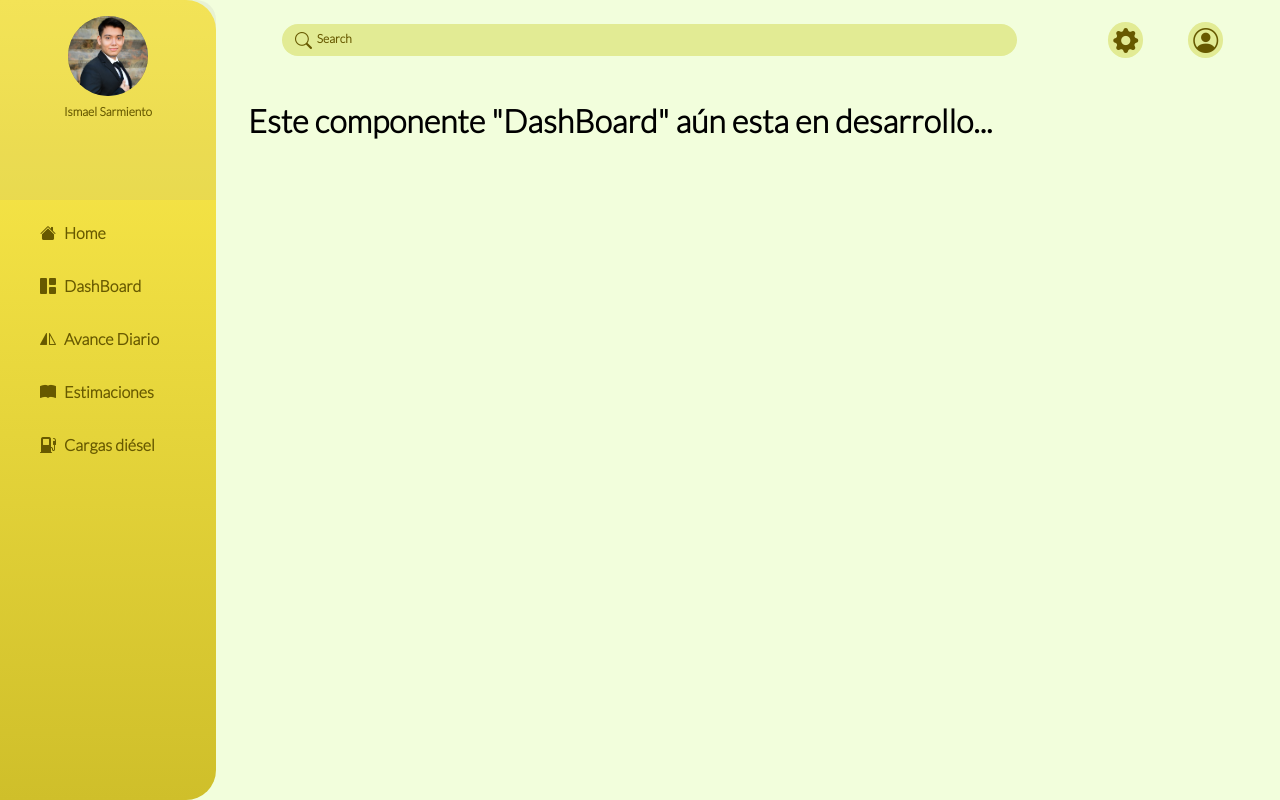
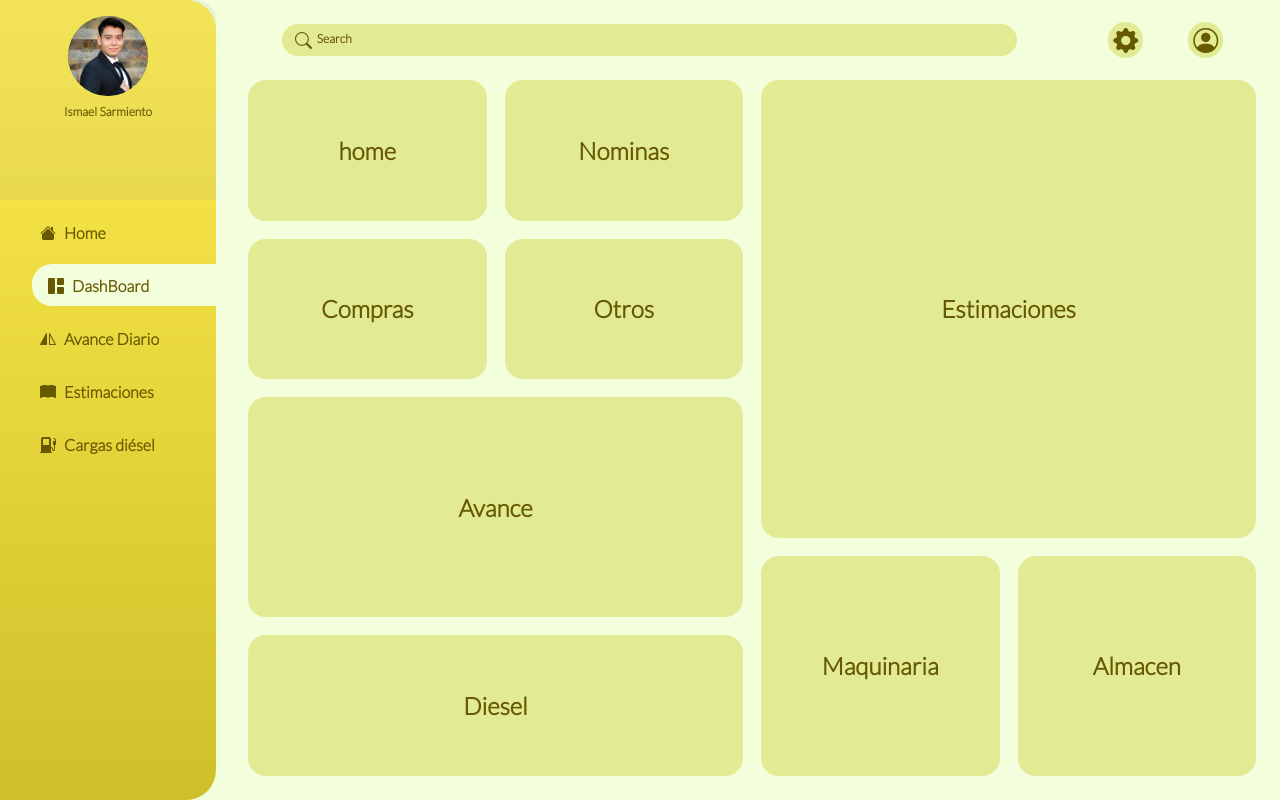
Before and after one commit to Ismael1699/itecsa-app, a React (Create React App) app: page / in a window 1280 px wide. Both pictures are taken after a click on the button "DashBoard". Built offline with nearby package versions, Linux system fonts and the light colour scheme.

Commit message:
se implementa el grid al componente Dashboard

```diff
--- a/src/App.css
+++ b/src/App.css
@@ -5,7 +5,6 @@
     display: flex;
     justify-content: flex-start;
     background-color: #F2FEDC;
-
 }
 
 #container-nav{
--- a/src/components/DashBoard.js
+++ b/src/components/DashBoard.js
@@ -1,11 +1,102 @@
 import React from 'react';
+import styled from 'styled-components';
+
+const ContainerDash = styled.div`
+	width: 100%;
+	height: 100%;
+	display: grid;
+	grid-template-columns: 1fr 1fr 1fr 1fr;
+	grid-template-rows: 1fr 1fr 1fr 1fr 1fr 1fr 1fr 1fr 1fr;
+	gap: 18px 18px;
+	grid-template-areas:
+		'home nominas estimaciones estimaciones'
+		'home nominas estimaciones estimaciones'
+		'compras otros estimaciones estimaciones'
+		'compras otros estimaciones estimaciones'
+		'avances avances estimaciones estimaciones'
+		'avances avances estimaciones estimaciones'
+		'avances avances maquinaria almacen'
+		'diesel diesel maquinaria almacen'
+		'diesel diesel maquinaria almacen';
+
+	#dash-home {
+		grid-area: home;
+	}
+
+	#dash-avance {
+		grid-area: avances;
+	}
+
+	#dash-estimaciones {
+		grid-area: estimaciones;
+	}
+
+	#dash-diesel {
+		grid-area: diesel;
+	}
+
+	#dash-maquinaria {
+		grid-area: maquinaria;
+	}
+
+	#dash-compras {
+		grid-area: compras;
+	}
+
+	#dash-nominas {
+		grid-area: nominas;
+	}
+
+	#dash-almacen {
+		grid-area: almacen;
+	}
+
+	#dash-otros {
+		grid-area: otros;
+	}
+
+	.dash-item {
+		background-color: #e2eb94;
+		border-radius: 18px;
+		display: flex;
+		justify-content: center;
+		align-items: center;
+		color: #675900;
+	}
+`;
 
 const DashBoard = () => {
-    return (
-        <>
-            <h1>Este componente "DashBoard" aún esta en desarrollo...</h1>
-        </>
-    );
+	return (
+		<ContainerDash>
+			<div id='dash-home' className='dash-item'>
+				<h2>home</h2>
+			</div>
+			<div id='dash-avance' className='dash-item'>
+				<h2>Avance</h2>
+			</div>
+			<div id='dash-estimaciones' className='dash-item'>
+				<h2>Estimaciones</h2>
+			</div>
+			<div id='dash-diesel' className='dash-item'>
+				<h2>Diesel</h2>
+			</div>
+			<div id='dash-maquinaria' className='dash-item'>
+				<h2>Maquinaria</h2>
+			</div>
+			<div id='dash-compras' className='dash-item'>
+				<h2>Compras</h2>
+			</div>
+			<div id='dash-nominas' className='dash-item'>
+				<h2>Nominas</h2>
+			</div>
+			<div id='dash-almacen' className='dash-item'>
+				<h2>Almacen</h2>
+			</div>
+			<div id='dash-otros' className='dash-item'>
+				<h2>Otros</h2>
+			</div>
+		</ContainerDash>
+	);
 };
 
 export default DashBoard;
--- a/src/components/Home.js
+++ b/src/components/Home.js
@@ -9,7 +9,6 @@ const ContainerHome = styled.div`
 	border-radius: 30px;
 	display: flex;
 	background-image: url(${(props) => props.tbt});
-	box-shadow: -10px 8px 12px #0000003d;
 `;
 
 const Home = () => {
@@ -17,7 +16,6 @@ const Home = () => {
 		<ContainerHome tbt={tbt}>
 			<div className='container-home'>
 				<h1>¡Welcome!</h1>
-				<h1>The new project</h1>
 			</div>
 		</ContainerHome>
 	);
--- a/src/components/NavWeb.js
+++ b/src/components/NavWeb.js
@@ -19,26 +19,43 @@ const NavWeb = ({
 				<h1>Ismael Sarmiento</h1>
 			</div>
 			<button
-				className={loadPage === 'Home' ? 'item-focus' : 'item-web'}
+				className={
+					loadPage === 'Home' ? 'item-focus adorno-focus' : 'item-web'
+				}
 				type='button'
 				onClick={homePage}
 			>
 				<i className='bi bi-house-fill'></i>
 				<h1>Home</h1>
 			</button>
-			<button className='item-web' onClick={dashBoardPage}>
+			<button
+				className={loadPage === 'Dashboard' ? 'item-focus' : 'item-web'}
+				onClick={dashBoardPage}
+				type='button'
+			>
 				<i className='bi bi-grid-1x2-fill'></i>
 				<h1>DashBoard</h1>
 			</button>
-			<button className='item-web' onClick={avancePage}>
+			<button
+				className={loadPage === 'Avance' ? 'item-focus' : 'item-web'}
+				onClick={avancePage}
+			>
 				<i className='bi bi-symmetry-vertical'></i>
 				<h1>Avance Diario</h1>
 			</button>
-			<button className='item-web' onClick={estimacionesPage}>
+			<button
+				className={
+					loadPage === 'Estimaciones' ? 'item-focus' : 'item-web'
+				}
+				onClick={estimacionesPage}
+			>
 				<i className='bi bi-book-fill'></i>
 				<h1>Estimaciones</h1>
 			</button>
-			<button className='item-web' onClick={dieselPage}>
+			<button
+				className={loadPage === 'Diesel' ? 'item-focus' : 'item-web'}
+				onClick={dieselPage}
+			>
 				<i className='bi bi-fuel-pump-fill'></i>
 				<h1>Cargas diésel</h1>
 			</button>
--- a/src/styles/Home.css
+++ b/src/styles/Home.css
@@ -23,10 +23,11 @@
 
     font-family: Raleway, Arial, sans-serif;
     color: white;
-    font-size: 72px;
-    letter-spacing: 1.5rem;
+    font-size: 30px;
+    letter-spacing: 1rem;
     font-weight: 300;
     line-height: 1.5;
     text-shadow: -5px 10px 13px rgb(0, 0, 0);
+    overflow: hidden;
 
 }
--- a/src/styles/NavWeb.css
+++ b/src/styles/NavWeb.css
@@ -34,8 +34,8 @@
     width: 100%;
     height: 100%;
     border-radius: 50%;
+}
 
-}
 .photo-user h1{
     font-size: 12px;
     color: var(--text-color);
@@ -70,7 +70,7 @@ button i{
 
 .item-focus{
     margin-top: 5%;
-    margin-left: 1.5rem;
+    margin-left: 2rem;
     display: flex;
     flex-direction: row;
     padding-left: 1rem;
```
